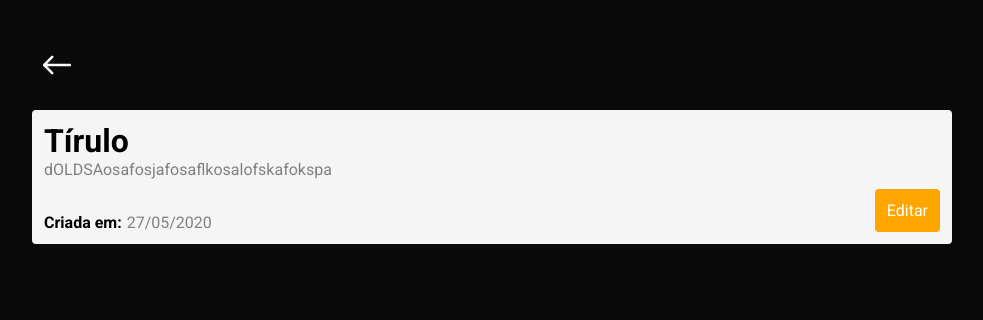
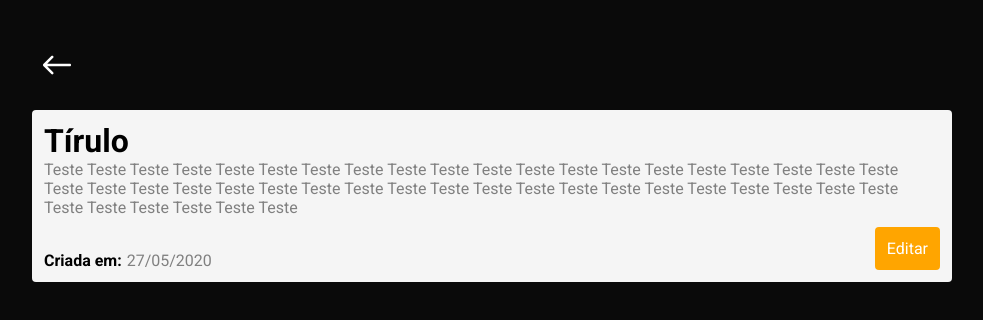
Before and after one commit to guivictorr/tasks-app, a React (Create React App) app in the folder frontend/: page /task/1 in a window 1280 px wide. Shown: the top 320 px of the page, without its empty margins (148-1131 px from the left). Built offline with nearby package versions, Linux system fonts and the light colour scheme.

Commit message:
texto nao quebrando linha arrumado

```diff
--- a/frontend/src/pages/Task/index.tsx
+++ b/frontend/src/pages/Task/index.tsx
@@ -22,7 +22,7 @@ const Task: React.FC = () => {
 
       <main>
         <h1>Tírulo</h1>
-        <p>dOLDSAosafosjafosaflkosalofskafokspa</p>
+        <p>Teste Teste Teste Teste Teste Teste Teste Teste Teste Teste Teste Teste Teste Teste Teste Teste Teste Teste Teste Teste Teste Teste Teste Teste Teste Teste Teste Teste Teste Teste Teste Teste Teste Teste Teste Teste Teste Teste Teste Teste Teste Teste Teste Teste Teste Teste </p>
 
         <footer>
           <p><strong>Criada em:</strong>27/05/2020</p>
--- a/frontend/src/pages/Task/styles.ts
+++ b/frontend/src/pages/Task/styles.ts
@@ -39,11 +39,11 @@ export const Container = styled.div`
     flex: 1;
     border-radius: 4px;
     padding: 12px;
+    word-wrap: break-word;
 
     p {
       font-size: 16px;
       color: gray;
-
       strong {
         color: black;
         margin-right: 5px;
```
